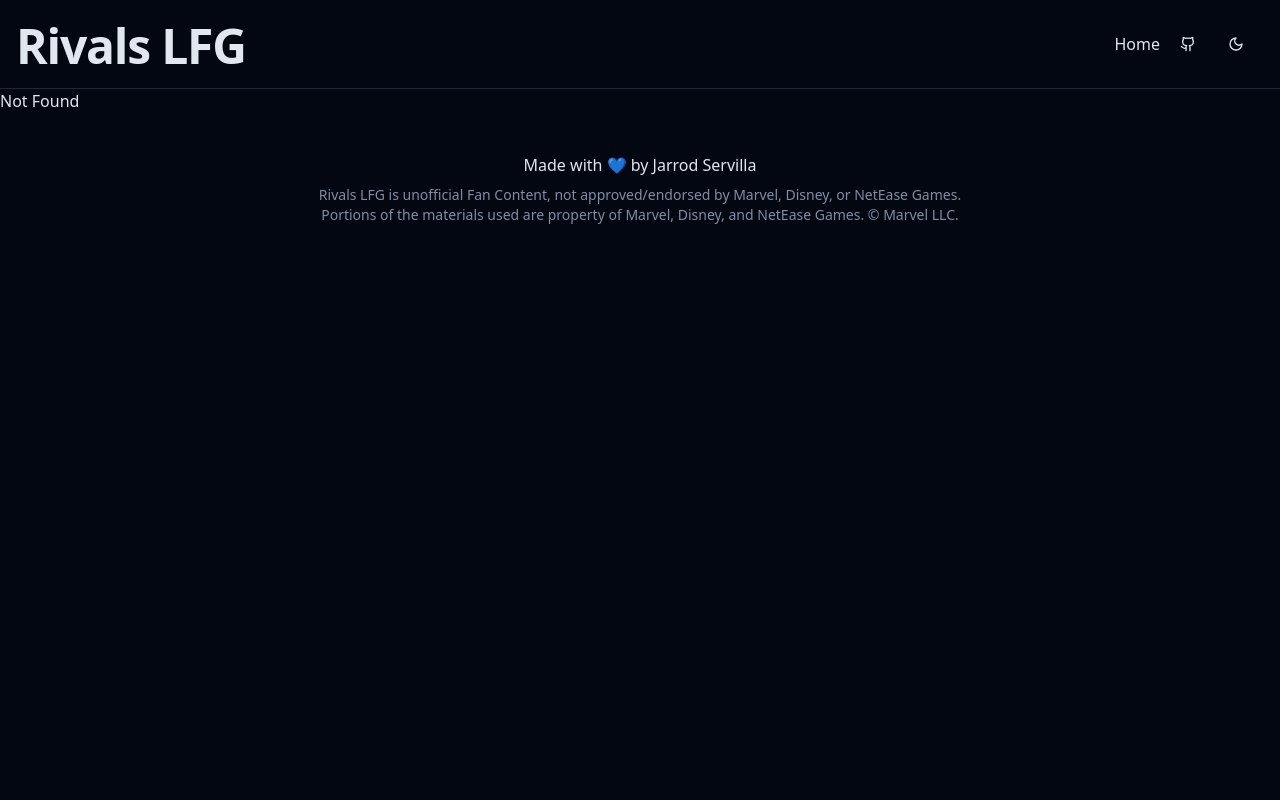
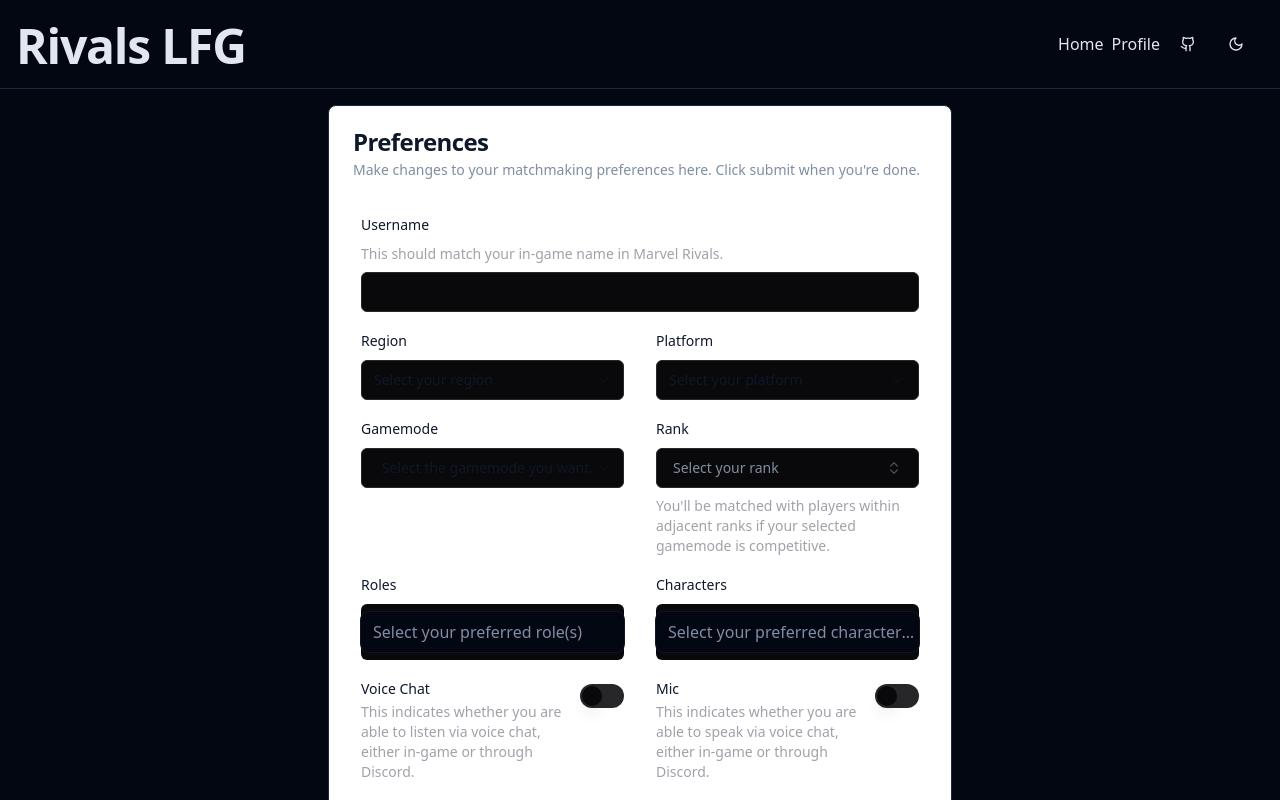
Before and after one commit to jcserv/rivalslfg.com, a React (Vite) app in the folder frontend/: page /profile in a window 1280 px wide. Shown: the top 800 px of the page. Built offline with nearby package versions, Linux system fonts and the light colour scheme.

Commit message:
feat: add profile page

```diff
--- a/frontend/src/components/Header.tsx
+++ b/frontend/src/components/Header.tsx
@@ -15,6 +15,12 @@
         <Link to="/" className="inline-flex items-center hover:underline">
           Home
         </Link>
+        <Link
+          to="/profile"
+          className="inline-flex items-center hover:underline"
+        >
+          Profile
+        </Link>
         <Button
           variant="ghost"
           size="icon"
--- a/frontend/src/routeTree.gen.ts
+++ b/frontend/src/routeTree.gen.ts
@@ -16,11 +16,17 @@
 
 // Create Virtual Routes
 
+const ProfileLazyImport = createFileRoute("/profile")();
 const AboutLazyImport = createFileRoute("/about")();
 const IndexLazyImport = createFileRoute("/")();
 const GroupsGroupIdLazyImport = createFileRoute("/groups/$groupId")();
 
 // Create/Update Routes
+
+const ProfileLazyRoute = ProfileLazyImport.update({
+  path: "/profile",
+  getParentRoute: () => rootRoute,
+} as any).lazy(() => import("./routes/profile.lazy").then((d) => d.Route));
 
 const AboutLazyRoute = AboutLazyImport.update({
   path: "/about",
@@ -57,6 +63,13 @@
       preLoaderRoute: typeof AboutLazyImport;
       parentRoute: typeof rootRoute;
     };
+    "/profile": {
+      id: "/profile";
+      path: "/profile";
+      fullPath: "/profile";
+      preLoaderRoute: typeof ProfileLazyImport;
+      parentRoute: typeof rootRoute;
+    };
     "/groups/$groupId": {
       id: "/groups/$groupId";
       path: "/groups/$groupId";
@@ -72,12 +85,14 @@
 export interface FileRoutesByFullPath {
   "/": typeof IndexLazyRoute;
   "/about": typeof AboutLazyRoute;
+  "/profile": typeof ProfileLazyRoute;
   "/groups/$groupId": typeof GroupsGroupIdLazyRoute;
 }
 
 export interface FileRoutesByTo {
   "/": typeof IndexLazyRoute;
   "/about": typeof AboutLazyRoute;
+  "/profile": typeof ProfileLazyRoute;
   "/groups/$groupId": typeof GroupsGroupIdLazyRoute;
 }
 
@@ -85,27 +100,30 @@
   __root__: typeof rootRoute;
   "/": typeof IndexLazyRoute;
   "/about": typeof AboutLazyRoute;
+  "/profile": typeof ProfileLazyRoute;
   "/groups/$groupId": typeof GroupsGroupIdLazyRoute;
 }
 
 export interface FileRouteTypes {
   fileRoutesByFullPath: FileRoutesByFullPath;
-  fullPaths: "/" | "/about" | "/groups/$groupId";
+  fullPaths: "/" | "/about" | "/profile" | "/groups/$groupId";
   fileRoutesByTo: FileRoutesByTo;
-  to: "/" | "/about" | "/groups/$groupId";
-  id: "__root__" | "/" | "/about" | "/groups/$groupId";
+  to: "/" | "/about" | "/profile" | "/groups/$groupId";
+  id: "__root__" | "/" | "/about" | "/profile" | "/groups/$groupId";
   fileRoutesById: FileRoutesById;
 }
 
 export interface RootRouteChildren {
   IndexLazyRoute: typeof IndexLazyRoute;
   AboutLazyRoute: typeof AboutLazyRoute;
+  ProfileLazyRoute: typeof ProfileLazyRoute;
   GroupsGroupIdLazyRoute: typeof GroupsGroupIdLazyRoute;
 }
 
 const rootRouteChildren: RootRouteChildren = {
   IndexLazyRoute: IndexLazyRoute,
   AboutLazyRoute: AboutLazyRoute,
+  ProfileLazyRoute: ProfileLazyRoute,
   GroupsGroupIdLazyRoute: GroupsGroupIdLazyRoute,
 };
 
@@ -123,6 +141,7 @@
       "children": [
         "/",
         "/about",
+        "/profile",
         "/groups/$groupId"
       ]
     },
@@ -132,6 +151,9 @@
     "/about": {
       "filePath": "about.lazy.tsx"
     },
+    "/profile": {
+      "filePath": "profile.lazy.tsx"
+    },
     "/groups/$groupId": {
       "filePath": "groups/$groupId.lazy.tsx"
     }
--- /dev/null
+++ b/frontend/src/routes/profile.lazy.tsx
@@ -0,0 +1,32 @@
+import { ProfileForm } from "@/components";
+import { useLocalStorage } from "@/hooks/localStorage";
+import { Profile } from "@/types";
+import { createLazyFileRoute } from "@tanstack/react-router";
+
+export const Route = createLazyFileRoute("/profile")({
+  component: ProfilePage,
+});
+
+function ProfilePage() {
+  const fourteenDaysFromToday = new Date(
+    new Date().setDate(new Date().getDate() + 14),
+  );
+  const [profile, setProfile] = useLocalStorage(
+    "profile",
+    {},
+    fourteenDaysFromToday,
+  );
+
+  return (
+    <section className="p-2 md:p-4">
+      <div className="w-full flex flex-col items-center">
+        <div className="w-1/2">
+          <ProfileForm
+            initialValues={profile as Profile}
+            setProfile={setProfile}
+          />
+        </div>
+      </div>
+    </section>
+  );
+}
```
